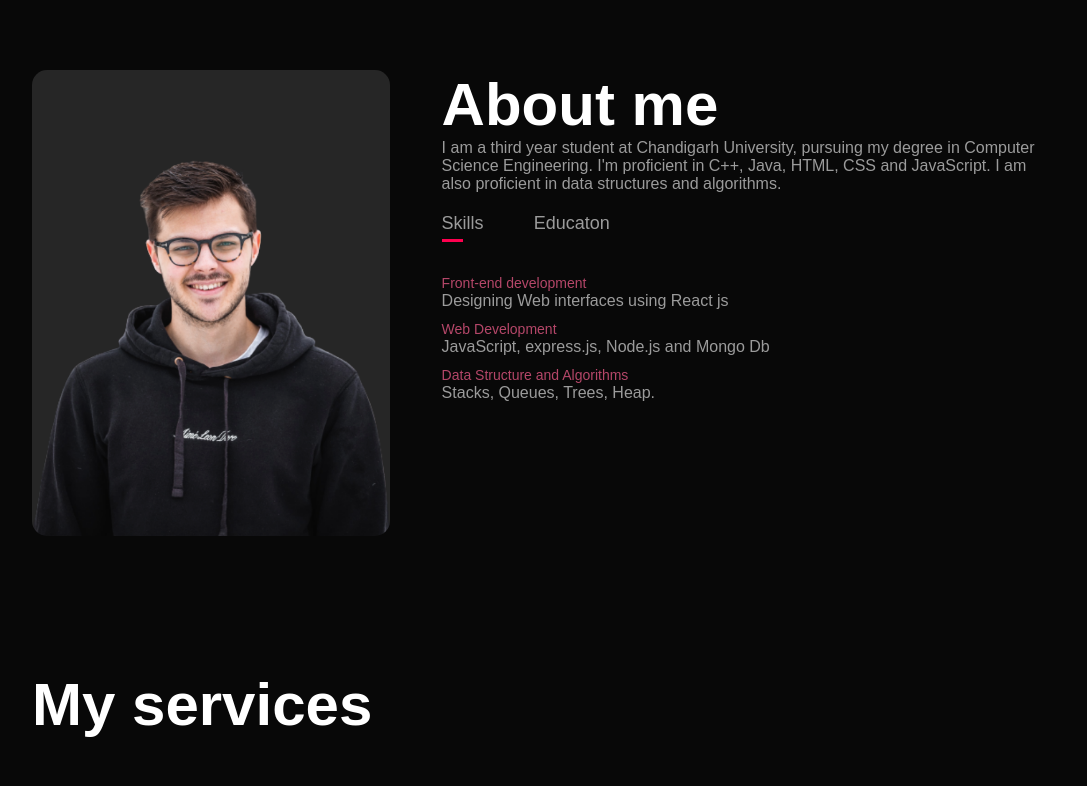
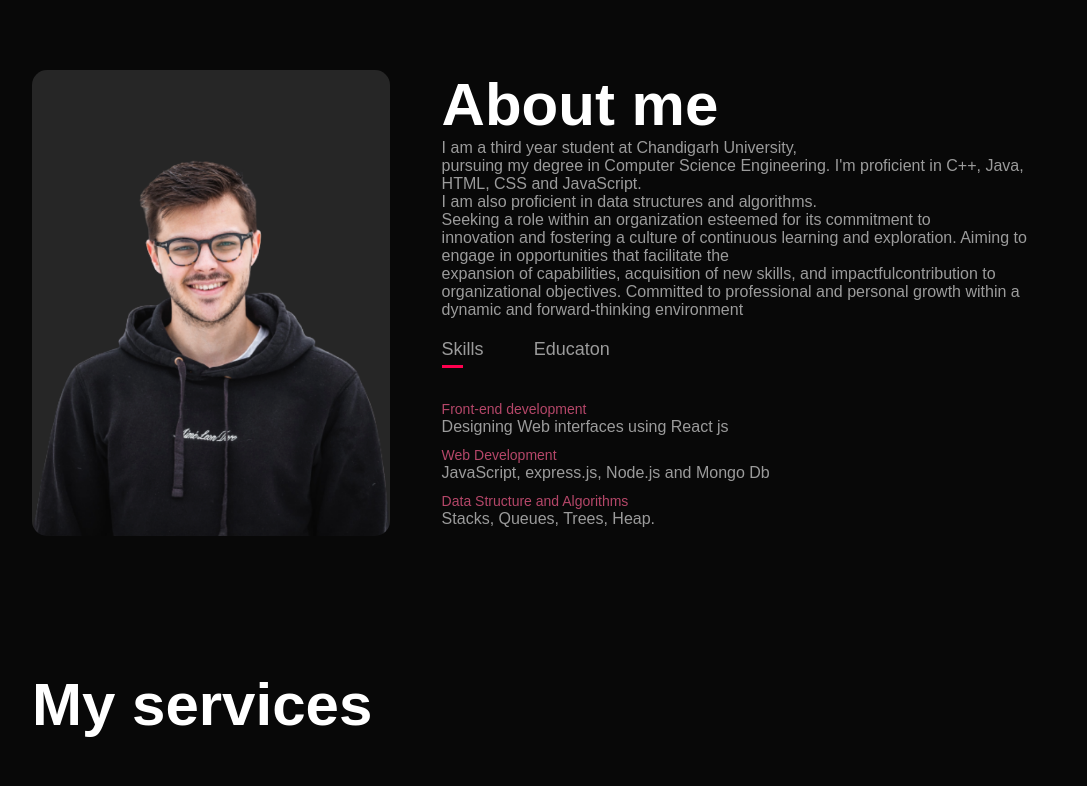
Before and after one commit to Amal-kallarakkal/Portfolio-Website, a plain HTML site: page index.html in a window 1280 px wide. Shown: the part 820-1606 px from the top of the page, without its empty margins (96-1183 px from the left). Drawn offline with Linux system fonts and the light colour scheme.

Commit message:
Update index.html

```diff
--- a/index.html
+++ b/index.html
@@ -40,10 +40,13 @@
           <div class="about-col-2">
             <h1 class="sub-title">About me</h1>
             <p>
-              I am a third year student at Chandigarh University, pursuing my
+              I am a third year student at Chandigarh University, <br> pursuing my
               degree in Computer Science Engineering. I'm proficient in C++,
-              Java, HTML, CSS and JavaScript. I am also proficient in data
-              structures and algorithms.
+              Java, HTML, CSS and JavaScript.<br> I am also proficient in data
+              structures and algorithms.<br>
+              Seeking a role within an organization esteemed for its commitment to <br> innovation and fostering a culture of continuous learning and
+              exploration. Aiming to engage in opportunities that facilitate the <br> expansion of capabilities, acquisition of new skills, and impactfulcontribution to organizational objectives. Committed to professional and personal growth within a dynamic and forward-thinking
+              environment
             </p>
             <div class="tab-titles">
               <p class="tab-links active-link" onclick="opentab('skills')">
```
